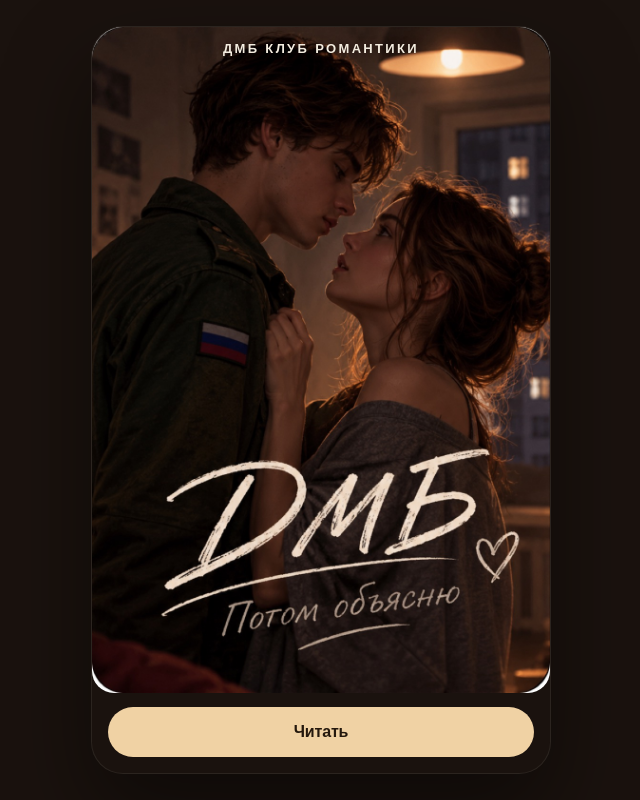
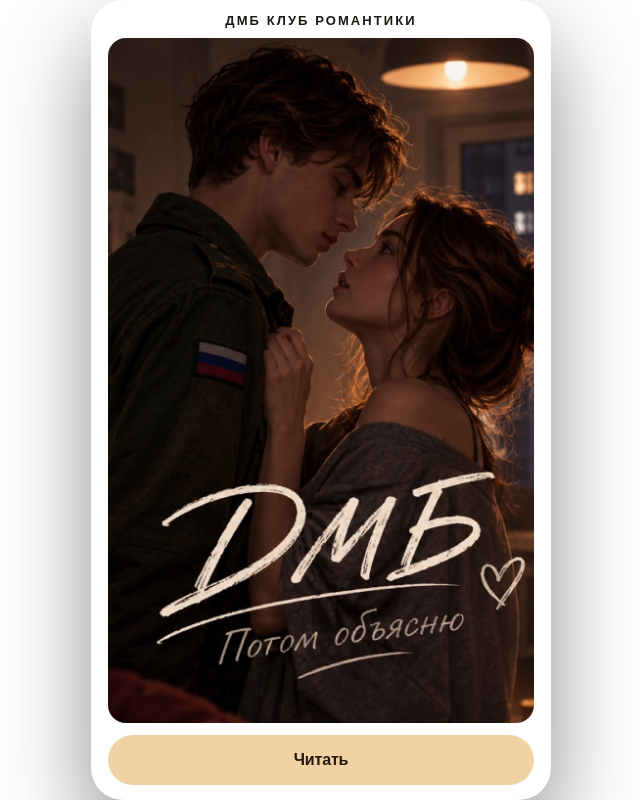
Before and after one commit to Akhmadullins/dmb-shop, a plain HTML site: page index.html in a window 1280 px wide. Shown: the whole page, without its empty margins (319-959 px from the left). Drawn offline with Linux system fonts and the light colour scheme.

Commit message:
Make the sheet white and keep the read button on the first screen.

```diff
--- a/styles.css
+++ b/styles.css
@@ -1,13 +1,13 @@
 :root {
-  --bg: #100e0c;
-  --room: #070605;
-  --ink: #f3ecdf;
-  --dim: #a89880;
-  --line: rgba(243, 236, 223, 0.16);
+  --bg: #ffffff;
+  --room: #ffffff;
+  --ink: #1c1914;
+  --dim: #6f675e;
+  --line: rgba(28, 25, 20, 0.14);
   --lamp: #f0d2a4;
   --lamp-deep: #e7b56a;
-  --fill: rgba(243, 236, 223, 0.045);
-  color-scheme: dark;
+  --fill: rgba(28, 25, 20, 0.04);
+  color-scheme: light;
 }
 
 * { box-sizing: border-box; }
@@ -15,7 +15,7 @@
 html, body {
   margin: 0;
   min-height: 100%;
-  background: #1a120e;
+  background: #ffffff;
   color: var(--ink);
 }
 
@@ -44,9 +44,7 @@ button {
     max(28px, env(safe-area-inset-top))
     22px
     max(28px, env(safe-area-inset-bottom));
-  background:
-    radial-gradient(ellipse 90% 42% at 50% -8%, rgba(240, 180, 96, 0.2), transparent 62%),
-    var(--bg);
+  background: var(--bg);
   position: relative;
   overflow-x: hidden;
   opacity: 1;
@@ -62,41 +60,52 @@ button {
 }
 
 .stage:has(.cover) {
-  padding: 0 0 max(16px, env(safe-area-inset-bottom));
-  background: #1a120e;
+  height: 100dvh;
+  max-height: 100dvh;
+  min-height: 0;
+  overflow: hidden;
+  padding: 12px 16px max(14px, env(safe-area-inset-bottom));
+  background: #ffffff;
 }
 
-.cover { display: flex; flex-direction: column; }
+.stage:has(.cover) > .cover {
+  flex: 1 1 auto;
+  min-height: 0;
+}
+
+.cover {
+  display: flex;
+  flex-direction: column;
+  min-height: 0;
+}
 
 .poster-label {
-  position: absolute;
-  top: 14px;
-  left: 16px;
-  right: 16px;
-  z-index: 1;
-  margin: 0;
+  flex-shrink: 0;
+  margin: 0 0 10px;
   text-align: center;
   font-size: 13px;
   font-weight: 650;
-  letter-spacing: 0.18em;
+  letter-spacing: 0.16em;
   text-transform: uppercase;
-  color: #f3ecdf;
-  text-shadow: 0 1px 8px rgba(0, 0, 0, 0.55);
+  color: #1c1914;
 }
 
-.cover { position: relative; }
-
 .poster {
+  flex: 1 1 auto;
+  min-height: 0;
   width: 100%;
-  height: auto;
-  border-radius: 0 0 22px 22px;
+  height: 100%;
+  object-fit: cover;
+  object-position: center 42%;
+  border-radius: 18px;
   display: block;
-  margin: 0 0 14px;
+  margin: 0 0 12px;
 }
 
 .cover .go {
-  width: auto;
-  margin: 0 16px;
+  flex-shrink: 0;
+  width: 100%;
+  margin: 0;
 }
 
 .kicker {
@@ -123,7 +132,7 @@ h1 {
   font-style: italic;
   font-size: 1.2rem;
   line-height: 1.45;
-  color: var(--lamp);
+  color: #8a5a2b;
 }
 
 .prose p {
@@ -354,6 +363,7 @@ h1 {
   border-radius: 999px;
   padding: 12px 14px;
   background: #100e0c;
+  color: #f3ecdf;
   font-family: "Literata", serif;
   font-style: italic;
   line-height: 1.3;
@@ -380,7 +390,7 @@ h1 {
   font-style: italic;
   font-size: 1.12rem;
   line-height: 1.45;
-  color: var(--lamp);
+  color: #8a5a2b;
 }
 
 .again {
```
